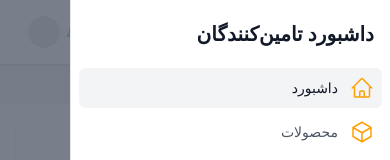
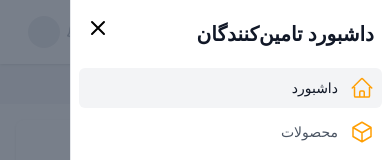
Before and after one commit to mohammadpurl/supplier, a Next.js app: page /dashboard in a window 390 px wide. Both pictures are taken after a click on the button "باز کردن منو". Shown: the top 160 px of the page. Built offline with nearby package versions, Linux system fonts and the light colour scheme.

Commit message:
add close Icon for mobile

```diff
--- a/src/components/dashboard/Sidebar.tsx
+++ b/src/components/dashboard/Sidebar.tsx
@@ -25,6 +25,8 @@ const navigation = [
 export default function Sidebar() {
   const pathname = usePathname()
   const [isMobileMenuOpen, setIsMobileMenuOpen] = useState(false)
+
+  const handleCloseSidebar = () => setIsMobileMenuOpen(false)
 
   return (
     <>
@@ -123,6 +125,15 @@ export default function Sidebar() {
                 </nav>
               </div>
             </div>
+            <button
+              className="block md:hidden absolute top-4 left-4 z-50"
+              onClick={handleCloseSidebar}
+              aria-label="بستن سایدبار"
+            >
+              <svg xmlns="http://www.w3.org/2000/svg" className="h-6 w-6" fill="none" viewBox="0 0 24 24" stroke="currentColor">
+                <path strokeLinecap="round" strokeLinejoin="round" strokeWidth={2} d="M6 18L18 6M6 6l12 12" />
+              </svg>
+            </button>
           </div>
         </div>
       )}
```
